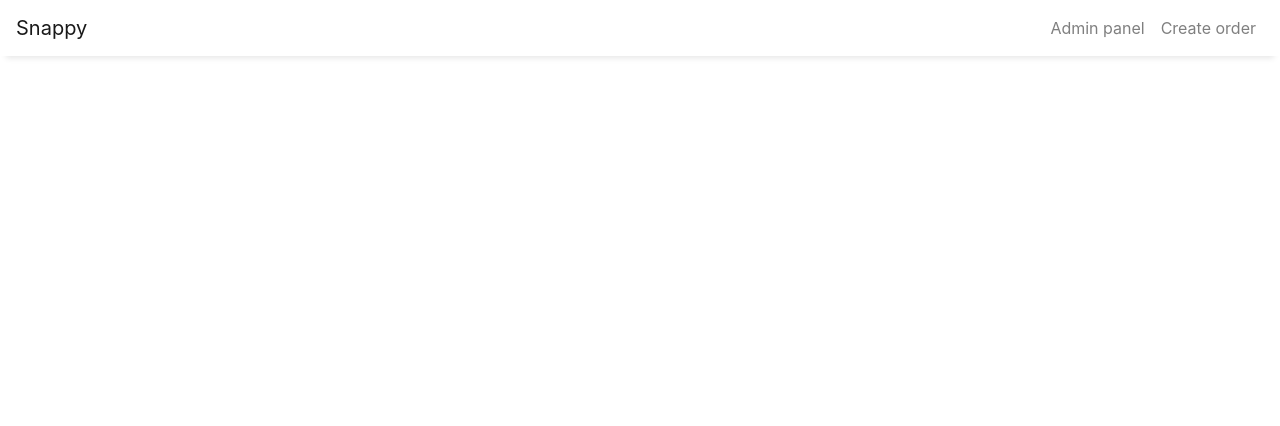
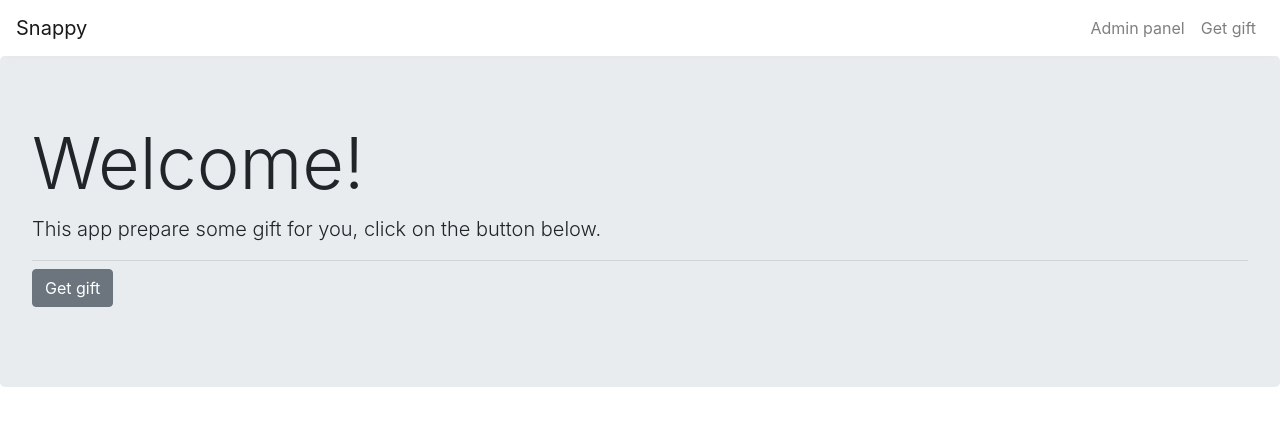
Before and after one commit to Nerosman/snappy, a React (Create React App) app: page / in a window 1280 px wide. Shown: the top 426 px of the page. Built offline with nearby package versions, Linux system fonts and the light colour scheme.

Commit message:
added home page and notifications

```diff
--- a/src/App.css
+++ b/src/App.css
@@ -88,3 +88,7 @@ legend {
 #header {
     padding: 0;
 }
+
+.table-responsive {
+   max-height: 70vh;
+}
--- a/src/App.js
+++ b/src/App.js
@@ -4,6 +4,7 @@ import {BrowserRouter as Router, Route, Switch} from 'react-router-dom';
 import {ShipInfoComponent} from "./components/shipInfo/ShipInfoComponent";
 import {MainComponent} from "./components/MainComponent";
 import {AdminPanelComponent} from "./components/adminPanel/AdminPanelComponent";
+import {HomePageComponent} from "./components/homePage/HomePageComponent";
 
 class App extends Component {
     render() {
@@ -11,6 +12,7 @@ class App extends Component {
             <Router>
                 <MainComponent className="App">
                     <Switch>
+                        <Route exact path="/" component={HomePageComponent}/>
                         <Route path="/ship-info" component={ShipInfoComponent}/>
                         <Route path="/admin-panel" component={AdminPanelComponent}/>
                     </Switch>
--- a/src/components/MainComponent.jsx
+++ b/src/components/MainComponent.jsx
@@ -1,6 +1,7 @@
 import React from "react";
 import {NavBarHeaderComponent} from "./NavBarHeader";
-import {Col, Container} from "reactstrap";
+import {Col} from "reactstrap";
+import {ToastContainer} from "react-toastify";
 
 export const MainComponent = ({className, children}) => {
     return <div className={className}>
@@ -8,5 +9,6 @@ export const MainComponent = ({className, children}) => {
             <NavBarHeaderComponent/>
         </Col>
         {children}
+        <ToastContainer />
     </div>
 };
--- a/src/components/NavItemsComponent.js
+++ b/src/components/NavItemsComponent.js
@@ -10,7 +10,7 @@ export const NavItemsComponent = () => {
             </NavItem>;
         case "/admin-panel":
             return <NavItem>
-                <Link className="nav-link" to="/ship-info">Create order</Link>
+                <Link className="nav-link" to="/ship-info">Get gift</Link>
             </NavItem>;
         default :
             return <React.Fragment>
@@ -18,7 +18,7 @@ export const NavItemsComponent = () => {
                     <Link className="nav-link" to="/admin-panel">Admin panel</Link>
                 </NavItem>
                 <NavItem>
-                    <Link className="nav-link" to="/ship-info">Create order</Link>
+                    <Link className="nav-link" to="/ship-info">Get gift</Link>
                 </NavItem>
             </React.Fragment>
     }
--- /dev/null
+++ b/src/components/homePage/HomePageComponent.js
@@ -0,0 +1,14 @@
+import React from "react";
+import {Jumbotron, Button} from "reactstrap"
+import {Link} from "react-router-dom";
+
+export const HomePageComponent = () => {
+    return <Jumbotron>
+        <h1 className="display-3">Welcome!</h1>
+        <p className="lead">This app prepare some gift for you, click on the button below.</p>
+        <hr className="my-2" />
+        <p className="lead">
+            <Link to="/ship-info"><Button>Get gift</Button></Link>
+        </p>
+    </Jumbotron>
+}
--- a/src/components/shipInfo/ShipInfoFormComponent.js
+++ b/src/components/shipInfo/ShipInfoFormComponent.js
@@ -2,6 +2,7 @@ import React from "react";
 import {InputComponent} from "../reusableComponents/InputComponent";
 import {Button, Form} from "reactstrap";
 import {validateAddress, validateEmail, validateLengthOfValue} from "../../utils/validations";
+import {toast} from "react-toastify";
 
 export class ShipInfoFormComponent extends React.Component {
     constructor(props) {
@@ -11,8 +12,14 @@ export class ShipInfoFormComponent extends React.Component {
             phoneValidity: true,
             specialNotesValidity: true,
             addressValidity: true,
-            address: "",
-            cityStateZip: ""
+            address1: "",
+            address2: "",
+            firstName: "",
+            secondName: "",
+            phone: "",
+            specialNotes: "",
+            email: ""
+
         }
     }
 
@@ -68,6 +75,11 @@ export class ShipInfoFormComponent extends React.Component {
             redirect: "follow", // manual, *follow, error
             referrer: "no-referrer", // no-referrer, *client
             body: JSON.stringify(this.state),
+        }).then((res) => {
+            res.status === 200 && toast("Your date has been save successfully", {
+                position: toast.POSITION.BOTTOM_RIGHT,
+                type: "success"
+            })
         })
     }
 
--- a/src/index.js
+++ b/src/index.js
@@ -1,6 +1,7 @@
 import React from 'react';
 import ReactDOM from 'react-dom';
 import './index.css';
+import 'react-toastify/scss/main.scss'
 import App from './App';
 import * as serviceWorker from './serviceWorker';
 import 'bootstrap/dist/css/bootstrap.css';
--- a/src/setupProxy.js
+++ b/src/setupProxy.js
@@ -1,5 +1,5 @@
 const proxy = require('http-proxy-middleware');
 
 module.exports = function(app) {
-    app.use(proxy("/orderList", { target: "http://localhost:5000"}));
+    app.use(proxy("/orderList", { target: "http://localhost:5000/", "secure": false, "changeOrigin": true}));
 };
```
Also changed, not shown: package.json (+4 -3 lines), 1 other file (tests, documents, lock files or other folders). Lines whose indentation alone changed are shown as unchanged.
